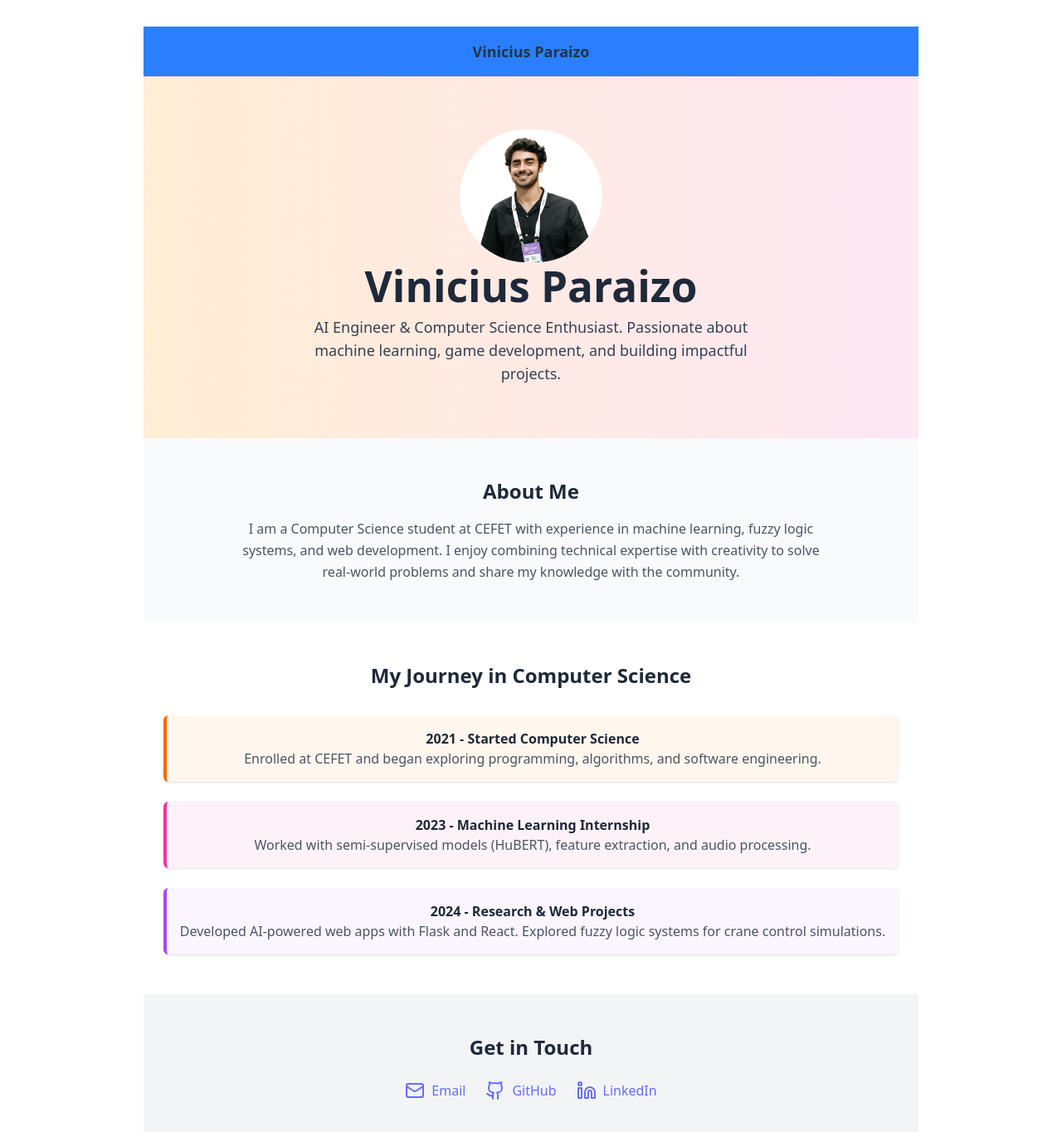
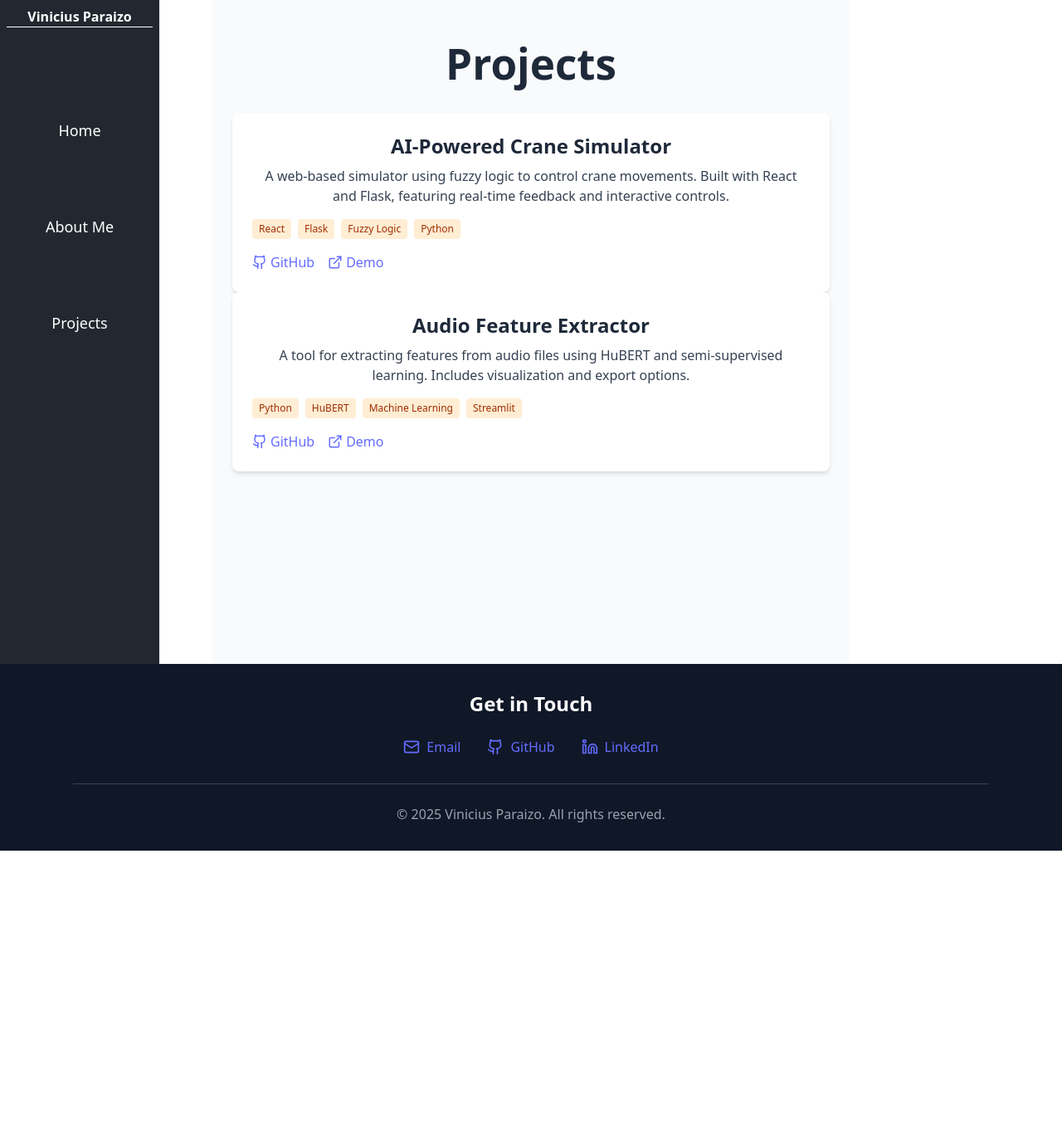
Before and after one commit to paraizovinicius/paraizovinicius.github.io, a React (Vite) app in the folder vite-project/: page /Projects in a window 1280 px wide. Shown: the top 1364 px of the page at 83% size. After the commit the page ends 1025 px from the top, so only its background shows below. Built offline with nearby package versions, Linux system fonts and the light colour scheme.

Commit message:
frontend: criação das telas de landing page, About me e Projects

```diff
--- a/vite-project/package.json
+++ b/vite-project/package.json
@@ -16,7 +16,9 @@
     "@tailwindcss/vite": "^4.1.13",
     "lucide-react": "^0.544.0",
     "react": "^19.1.1",
-    "react-dom": "^19.1.1"
+    "react-dom": "^19.1.1",
+    "react-emoji": "^0.5.0",
+    "react-router-dom": "^7.9.2"
   },
   "devDependencies": {
     "@eslint/js": "^9.36.0",
--- a/vite-project/src/App.css
+++ b/vite-project/src/App.css
@@ -1,8 +1,7 @@
 @import "tailwindcss";
 #root {
-  max-width: 1280px;
+  width: 100%;
   margin: 0 auto;
-  padding: 2rem;
   text-align: center;
 }
 
--- a/vite-project/src/App.tsx
+++ b/vite-project/src/App.tsx
@@ -1,11 +1,33 @@
 import './App.css'
 import LandingPage from './pages/landingPage.tsx'
+import AboutMe from './pages/aboutMe.tsx';
+import Projects from './pages/projects.tsx';
+import { Routes, Route } from "react-router-dom";
 
 function App() {
 
   return (
     <>
-      <LandingPage />
+      <Routes>
+        <Route
+            path="/"
+            element={
+              <LandingPage />
+            }
+        />
+        <Route
+            path="/AboutMe"
+            element={
+              <AboutMe />
+            }
+        />
+        <Route
+            path="/Projects"
+            element={
+              <Projects />
+            }
+        />
+      </Routes>
     </>
   )
 }
--- /dev/null
+++ b/vite-project/src/components/footer.tsx
@@ -0,0 +1,49 @@
+import React from 'react';
+import { Mail, Github, Linkedin } from "lucide-react";
+
+const Footer: React.FC = () => (
+    <footer className="w-full bg-gray-900 text-white mt-auto">
+        <div className="max-w-6xl mx-auto px-6 py-8">
+            {/* Contact Section */}
+            <div className="text-center mb-8">
+                <h2 className="text-2xl font-semibold mb-6 text-white">Get in Touch</h2>
+                <div className="flex justify-center gap-8 mb-6">
+                    <a
+                        href="mailto:paraizovinicius@gmail.com"
+                        className="flex items-center gap-2 text-gray-300 hover:text-orange-400 transition-colors duration-200 group"
+                    >
+                        <Mail className="w-5 h-5 group-hover:scale-110 transition-transform duration-200" />
+                        <span>Email</span>
+                    </a>
+                    <a
+                        href="https://github.com/paraizovinicius"
+                        target="_blank"
+                        rel="noopener noreferrer"
+                        className="flex items-center gap-2 text-gray-300 hover:text-orange-400 transition-colors duration-200 group"
+                    >
+                        <Github className="w-5 h-5 group-hover:scale-110 transition-transform duration-200" />
+                        <span>GitHub</span>
+                    </a>
+                    <a
+                        href="https://linkedin.com/in/paraizovinicius"
+                        target="_blank"
+                        rel="noopener noreferrer"
+                        className="flex items-center gap-2 text-gray-300 hover:text-orange-400 transition-colors duration-200 group"
+                    >
+                        <Linkedin className="w-5 h-5 group-hover:scale-110 transition-transform duration-200" />
+                        <span>LinkedIn</span>
+                    </a>
+                </div>
+            </div>
+
+            {/* Copyright */}
+            <div className="border-t border-gray-700 pt-6 text-center">
+                <p className="text-gray-400">
+                    &copy; {new Date().getFullYear()} Vinicius Paraizo. All rights reserved.
+                </p>
+            </div>
+        </div>
+    </footer>
+);
+
+export default Footer;
--- a/vite-project/src/components/navbar.tsx
+++ b/vite-project/src/components/navbar.tsx
@@ -1,13 +1,64 @@
-import React from 'react';
+import { useNavigate } from "react-router-dom";
+import { useState, useEffect } from "react";
 
-const Navbar: React.FC = () => {
-    return (
-        <nav className="p-4 bg-blue-500">
-            <span className="font-bold text-lg">
-            Vinicius Paraizo
-            </span>
-        </nav>
-    );
-};
+export default function Navbar() {
+  const navigate = useNavigate();
+  const [bgColor, setBgColor] = useState("bg-[#212830]");
 
-export default Navbar;
+  useEffect(() => {
+    const handleScroll = () => {
+      const scrollY = window.scrollY;
+      setBgColor(scrollY > 100 ? "bg-gray-900" : "bg-[#212830]");
+    };
+
+    window.addEventListener("scroll", handleScroll);
+    return () => window.removeEventListener("scroll", handleScroll);
+  }, []);
+
+  return (
+    <nav
+      className={`
+        fixed top-0 left-0
+        ${bgColor}
+        transition-colors duration-500
+        flex
+        flex-col md:flex-col
+        md:h-full md:w-[15%]
+        w-full h-16
+        md:p-2 p-2
+        md:items-start items-center justify-center
+        z-50
+      `}
+    >
+      <div className="hidden md:block md:w-full md:h-[20%]">
+        <span className="font-bold text-md text-white md:mb-4">
+          Vinicius Paraizo
+        </span>
+        <hr className="border-t border-white" />
+      </div>
+
+      <div className="flex flex-row md:flex-col md:w-full w-auto md:space-y-20 space-x-4 md:space-x-0 md:h-full">
+        <span
+          className="text-white text-md md:text-lg py-1 px-2 md:px-4 hover:underline hover:text-orange-300 cursor-pointer"
+          onClick={() => navigate("/")}
+        >
+          Home
+        </span>
+
+        <span
+          className="text-white text-md md:text-lg py-1 px-2 md:px-4 hover:underline hover:text-orange-300 cursor-pointer"
+          onClick={() => navigate("/AboutMe")}
+        >
+          About Me
+        </span>
+
+        <span
+          className="text-white text-md md:text-lg py-1 px-2 md:px-4 hover:underline hover:text-orange-300 cursor-pointer"
+          onClick={() => navigate("/Projects")}
+        >
+          Projects
+        </span>
+      </div>
+    </nav>
+  );
+}
--- a/vite-project/src/main.tsx
+++ b/vite-project/src/main.tsx
@@ -3,10 +3,15 @@ import { createRoot } from 'react-dom/client'
 import './index.css'
 import App from './App.tsx'
 import Navbar from './components/navbar.tsx'
+import Footer from './components/footer.tsx'
+import { BrowserRouter } from "react-router-dom";
 
 createRoot(document.getElementById('root')!).render(
   <StrictMode>
-    <Navbar />
-    <App />
+    <BrowserRouter>
+      <Navbar />
+      <App />
+      <Footer />
+    </BrowserRouter>
   </StrictMode>,
 )
--- /dev/null
+++ b/vite-project/src/pages/aboutMe.tsx
@@ -0,0 +1,22 @@
+import React from "react";
+import eu from "../assets/eu.png";
+
+const AboutMe: React.FC = () => {
+    return (
+        <div className="min-h-screen bg-gray-50 text-gray-800">
+            {/* About Me */}
+            <section className="max-w-3xl mx-auto py-12 px-6">
+                <h2 className="text-2xl font-semibold mb-4">About Me</h2>
+                <p className="text-gray-600 leading-relaxed">
+                    I am a Computer Science student at CEFET with experience in machine
+                    learning, fuzzy logic systems, and web development. I enjoy combining
+                    technical expertise with creativity to solve real-world problems and
+                    share my knowledge with the community.
+                </p>
+            </section>
+
+        </div>
+    );
+};
+
+export default AboutMe;
--- a/vite-project/src/pages/landingPage.tsx
+++ b/vite-project/src/pages/landingPage.tsx
@@ -1,96 +1,97 @@
 import React from "react";
-import { Mail, Github, Linkedin } from "lucide-react";
 import eu from "../assets/eu.png";
+import { Mail } from "lucide-react";
 
 
 const LandingPage: React.FC = () => {
   return (
-    <div className="min-h-screen bg-gray-50 text-gray-800">
+    <div className="min-h-screen bg-gray-50 text-gray-800 mx-auto">
       {/* Hero Section */}
-    <section className="flex flex-col items-center justify-center py-16 px-6 text-center bg-gradient-to-r from-orange-100 to-pink-100">
+    <section className="flex flex-col items-center justify-center mt-10 md:mt-0 py-8 px-6 text-center bg-gradient-to-r from-gray-100 to-blue-100">
       <div>
-        <img src={eu} alt="EU" className="w-43 h-40 rounded-full" />
+        <img src={eu} alt="EU" className="w-40 h-auto rounded-full" />
       </div>
       <h1 className="text-4xl font-bold mb-2">Vinicius Paraizo</h1>
-      <p className="text-lg text-gray-700 max-w-xl">
-        AI Engineer & Computer Science Enthusiast. Passionate about machine
-        learning, game development, and building impactful projects.
-      </p>
-    </section>
+      <div className="text-lg text-gray-700 max-w-xl mt-4">
+        <span className="text-xl font-bold">Hello there !</span> I am a Computer Sciences student who will graduate at the end of 2025. Most recently, in 2024, I did a Master's exchange program at Aix-Marseille University.
+        My final project thesis is entitled "Fiscalização de Compras Públicas: Uma Abordagem com Processamento de Linguagem Natural". You can find that manuscript <a href="#" className="underline text-blue-600 hover:text-blue-800">here</a>.
+      </div>
+      <div className="mt-4 flex items-center gap-2">
+        <Mail className="w-5 h-5 group-hover:scale-110 transition-transform duration-200" />
+        <span className="text-gray-700">paraizovinicius@gmail.com</span>
+      </div>
 
-      {/* About Me */}
-      <section className="max-w-3xl mx-auto py-12 px-6">
-        <h2 className="text-2xl font-semibold mb-4">About Me</h2>
-        <p className="text-gray-600 leading-relaxed">
-          I am a Computer Science student at CEFET with experience in machine
-          learning, fuzzy logic systems, and web development. I enjoy combining
-          technical expertise with creativity to solve real-world problems and
-          share my knowledge with the community.
-        </p>
     </section>
 
     {/* Trajectory */}
-      <section className="bg-white py-12 px-6">
+    <section className="bg-white py-8 px-6 mx-auto md:max-w-[70%]">
       <div className="max-w-4xl mx-auto">
         <h2 className="text-2xl font-semibold mb-8 text-center">
           My Journey in Computer Science
         </h2>
+
         <div className="space-y-6">
+
+          {/* 2019 */}
           <div className="p-4 border-l-4 border-orange-500 bg-orange-50 shadow-sm rounded-md">
-              <h3 className="font-bold">2021 - Started Computer Science</h3>
+            <h3 className="font-bold">2019 – Started Computer Science BSc</h3>
             <p className="text-gray-600">
-                Enrolled at CEFET and began exploring programming, algorithms,
-                and software engineering.
+              Enrolled at CEFET, where I built strong foundations in algorithms, data
+              structures, and software engineering. Participated in competitive
+              programming and earned 1st place at INOVA (Telebrasil) for innovative
+              tech solutions.
             </p>
           </div>
+
+          {/* 2022 */}
           <div className="p-4 border-l-4 border-pink-500 bg-pink-50 shadow-sm rounded-md">
-              <h3 className="font-bold">2023 - Machine Learning Internship</h3>
+            <h3 className="font-bold">2022 – Procurement Systems Analyst @ VTEX</h3>
             <p className="text-gray-600">
-                Worked with semi-supervised models (HuBERT), feature extraction,
-                and audio processing.
+              Maintained and improved procurement systems, automated internal
+              processes with Python (Selenium + OpenPyXL), and collaborated closely
+              with stakeholders to streamline operations.
             </p>
           </div>
+
+          {/* 2024 – Research */}
           <div className="p-4 border-l-4 border-purple-500 bg-purple-50 shadow-sm rounded-md">
-              <h3 className="font-bold">2024 - Research & Web Projects</h3>
+            <h3 className="font-bold">2024 – International Research & Applied AI</h3>
             <p className="text-gray-600">
-                Developed AI-powered web apps with Flask and React. Explored
-                fuzzy logic systems for crane control simulations.
+              Conducted research in France at TALEP using HuBERT for speech
+              recognition and feature extraction. Later, at Euranova, developed a
+              methodology to improve AI lifecycle efficiency and applied it to a
+              LangChain RAG project to reduce computational footprint.
             </p>
           </div>
+
+          {/* 2025 – Professional Work + Academic Milestones */}
+          <div className="p-4 border-l-4 border-blue-500 bg-blue-50 shadow-sm rounded-md">
+            <h3 className="font-bold">2025 – Web Developer & Final Year Projects</h3>
+            <p className="text-gray-600">
+              Joined Anouk Partners, working on an integrated project with a Next.js
+              frontend and Java Spring backend. Contributed to database integrations
+              and frontend optimization in an agile team. Completed my Bachelor’s
+              final project applying Deep Embedded Clustering (DEC) to detect
+              anomalies in government expenditure data (graded with maximum score).
+            </p>
+          </div>
+
+          {/* Current work */}
+          <div className="p-4 border-l-4 border-green-500 bg-green-50 shadow-sm rounded-md">
+            <h3 className="font-bold">Now – Research Paper in Progress</h3>
+            <p className="text-gray-600">
+              Working on a comparative study of clustering algorithms (SDEC, DEC,
+              K-Means, Spectral Clustering) applied to genetic data for cancer
+              prediction. Building ablation pipelines with PCA and data scaling to
+              evaluate performance and reproducibility.
+            </p>
+          </div>
+
         </div>
       </div>
     </section>
 
-      {/* Contact */}
-      <section className="py-12 px-6 bg-gray-100">
-        <div className="max-w-3xl mx-auto text-center">
-          <h2 className="text-2xl font-semibold mb-6">Get in Touch</h2>
-          <div className="flex justify-center gap-6">
-            <a
-              href="mailto:vinicius@example.com"
-              className="flex items-center gap-2 text-gray-700 hover:text-orange-500"
-            >
-              <Mail /> Email
-            </a>
-            <a
-              href="https://github.com/paraizovinicius"
-              target="_blank"
-              rel="noopener noreferrer"
-              className="flex items-center gap-2 text-gray-700 hover:text-orange-500"
-            >
-              <Github /> GitHub
-            </a>
-            <a
-              href="https://linkedin.com/in/paraizovinicius"
-              target="_blank"
-              rel="noopener noreferrer"
-              className="flex items-center gap-2 text-gray-700 hover:text-orange-500"
-            >
-              <Linkedin /> LinkedIn
-            </a>
-          </div>
-        </div>
-      </section>
+
     </div>
   );
 };
--- /dev/null
+++ b/vite-project/src/pages/projects.tsx
@@ -0,0 +1,73 @@
+import React from "react";
+import { Github, ExternalLink } from "lucide-react";
+
+const projects = [
+    {
+        title: "AI-Powered Crane Simulator",
+        description:
+            "A web-based simulator using fuzzy logic to control crane movements. Built with React and Flask, featuring real-time feedback and interactive controls.",
+        tech: ["React", "Flask", "Fuzzy Logic", "Python"],
+        github: "https://github.com/paraizovinicius/crane-simulator",
+        demo: "https://crane-simulator-demo.com",
+    },
+    {
+        title: "Audio Feature Extractor",
+        description:
+            "A tool for extracting features from audio files using HuBERT and semi-supervised learning. Includes visualization and export options.",
+        tech: ["Python", "HuBERT", "Machine Learning", "Streamlit"],
+        github: "https://github.com/paraizovinicius/audio-feature-extractor",
+        demo: "https://audio-feature-extractor-demo.com",
+    },
+];
+
+const Projects: React.FC = () => {
+    return (
+
+        <div className="min-h-screen max-w-3xl mx-auto bg-gray-50 text-gray-800 py-12 px-6">
+            <h1 className="text-4xl font-bold mb-8 text-center">Projects</h1>
+            <div className="max-w-4xl mx-auto grid gap-8 md:grid-cols-2"></div>
+                {projects.map((project) => (
+                    <div
+                        key={project.title}
+                        className="bg-white rounded-lg shadow-md p-6 flex flex-col"
+                    >
+                        <h2 className="text-2xl font-semibold mb-2">{project.title}</h2>
+                        <p className="text-gray-700 mb-4">{project.description}</p>
+                        <div className="flex flex-wrap gap-2 mb-4">
+                            {project.tech.map((tech) => (
+                                <span
+                                    key={tech}
+                                    className="bg-orange-100 text-orange-800 px-2 py-1 rounded text-xs font-medium"
+                                >
+                                    {tech}
+                                </span>
+                            ))}
+                        </div>
+                        <div className="mt-auto flex gap-4">
+                            <a
+                                href={project.github}
+                                target="_blank"
+                                rel="noopener noreferrer"
+                                className="flex items-center gap-1 text-gray-600 hover:text-black"
+                            >
+                                <Github size={18} />
+                                GitHub
+                            </a>
+                            <a
+                                href={project.demo}
+                                target="_blank"
+                                rel="noopener noreferrer"
+                                className="flex items-center gap-1 text-gray-600 hover:text-black"
+                            >
+                                <ExternalLink size={18} />
+                                Demo
+                            </a>
+                        </div>
+                    </div>
+                ))}
+            </div>
+
+    );
+};
+
+export default Projects;
```
Also changed, not shown: 1 other file (tests, documents, lock files or other folders). Lines whose indentation alone changed are shown as unchanged.
